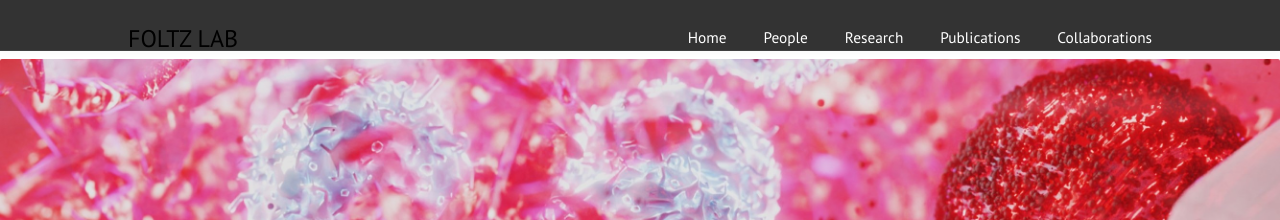
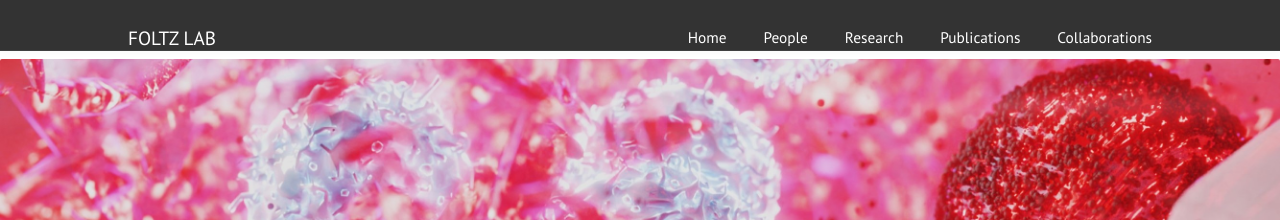
Before and after one commit to Foltz-Lab/Foltz-Lab.github.io, a Jekyll site: the page built from index.html, in a window 1280 px wide. Shown: the top 220 px of the page. Built offline with Jekyll 4.4.1, drawn with Linux system fonts in a browser that asks for light colours.

Commit message:
Update default.html

```diff
--- a/_layouts/default.html
+++ b/_layouts/default.html
@@ -32,8 +32,8 @@
 
   <header style="height: 50px; line-height: 60px; padding: 0; background-color: #333; color: white; display: flex; align-items: center;">
     <div style="width: 80%; margin: 0 auto; display: flex; justify-content: space-between; align-items: center;">
-      <a href="{{ "/" | relative_url }}" class="title" style="font-size: 24px; color: black; text-decoration: none;">{{ site.title | escape }}</a>
-      {% include menu.html menu=pages %}
+    <a href="{{ "/" | relative_url }}" class="title">{{ site.title | escape }}</a>
+    {% include menu.html menu=pages %}
     </div>
   </header>
 
```
